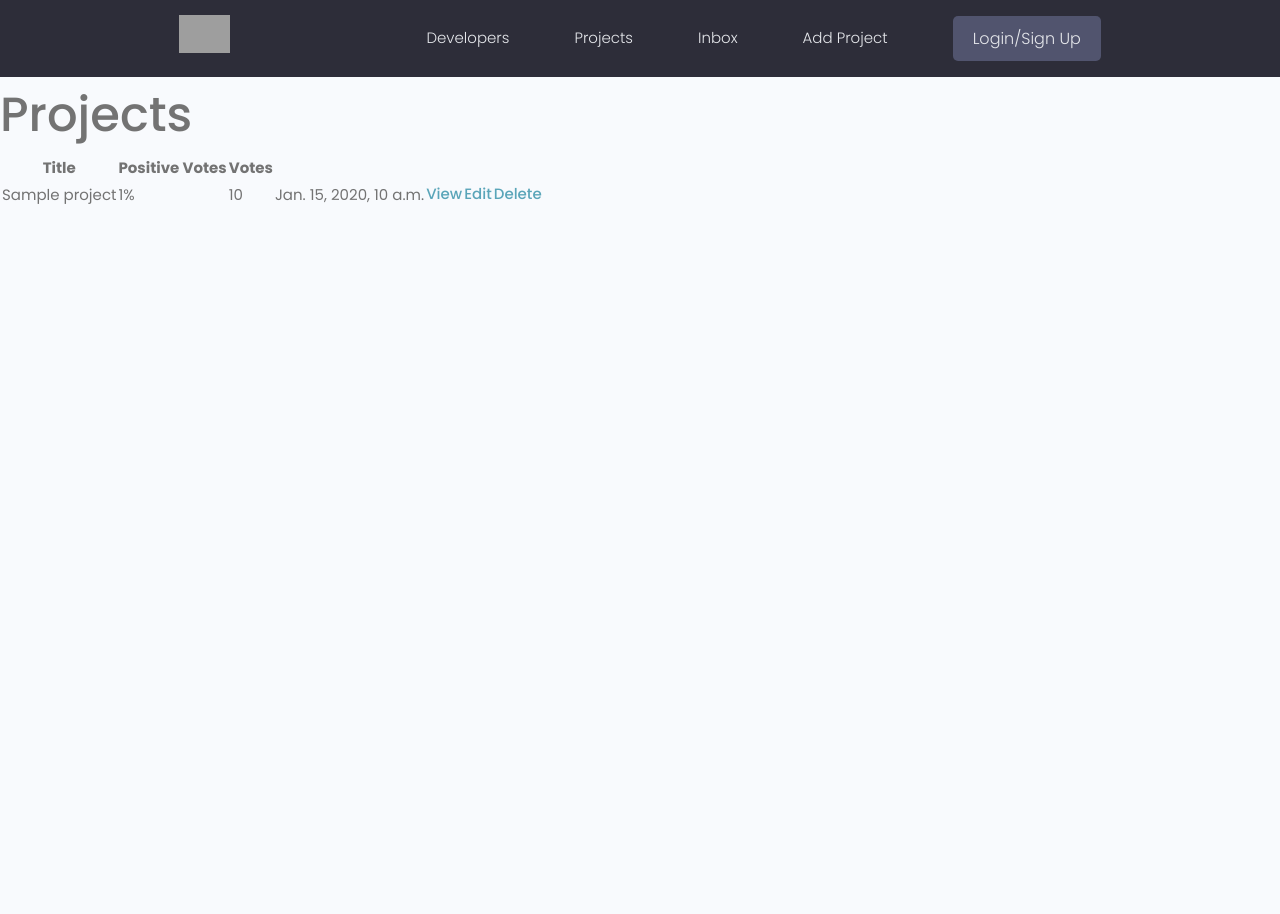
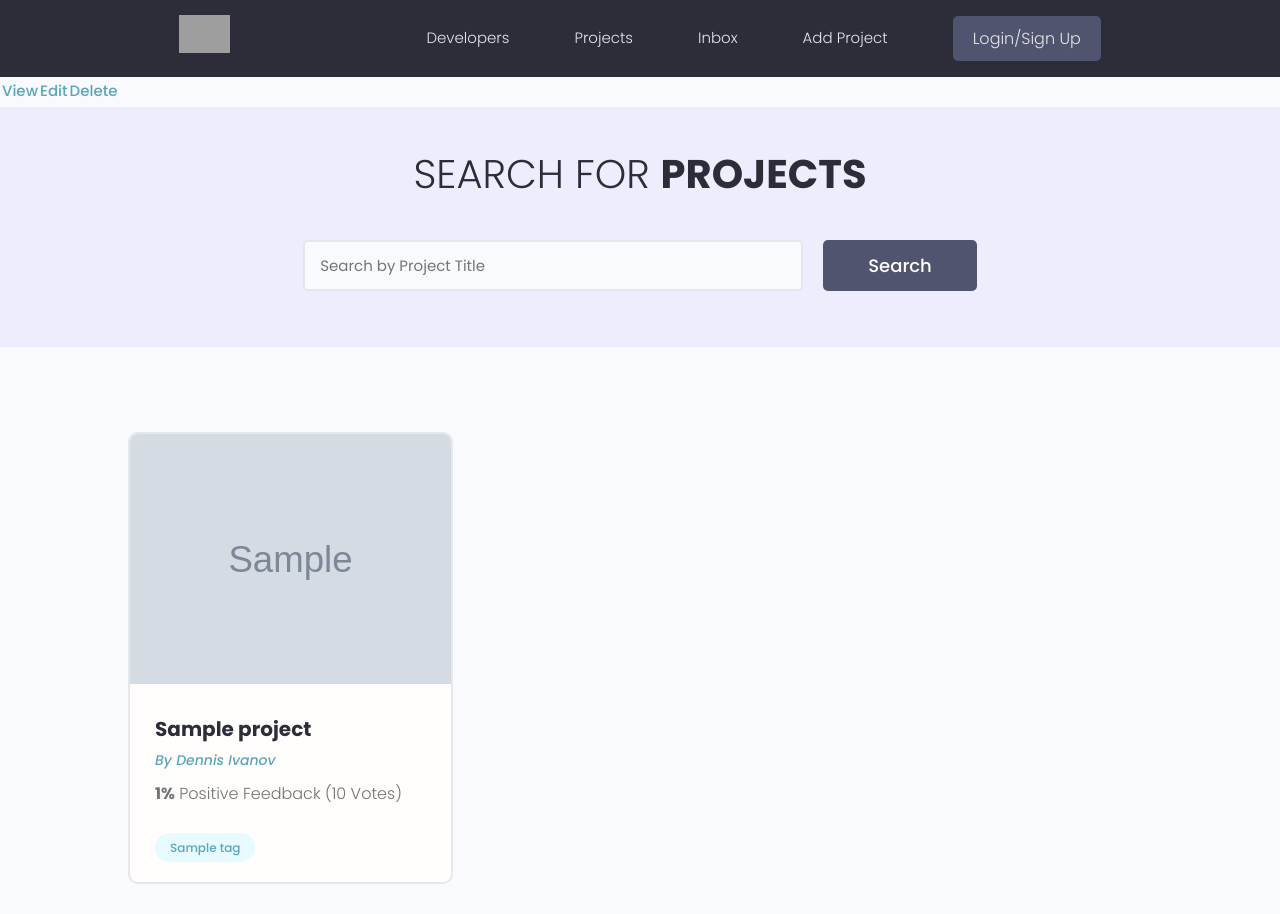
Before and after one commit to kikutan-day65/portofolio-dev-django, a Django app: page / in a window 1280 px wide. Before the commit the page ends 204 px from the top, so only its background shows below. Run offline with Django 4.2, Linux system fonts and the light colour scheme; tables that the repository leaves empty hold one stand-in row (values such as "Sample post"); grey boxes marked "Sample" are stand-in pictures; some libraries are stand-ins or nearby versions; grey boxes are pictures that could not be loaded.

Commit message:
style: change the theme for projects page and add some links

```diff
--- a/devsearch/projects/templates/projects/projects.html
+++ b/devsearch/projects/templates/projects/projects.html
@@ -3,27 +3,74 @@
 
 {% block content %}
 
-<h1>Projects</h1>
+<table>
 
-<table>
+    {% for project in projects %}
     <tr>
-        <th>Title</th>
-        <th>Positive Votes</th>
-        <th>Votes</th>
-        <th></th>
-        <th></th>
+        <td><a href="{% url 'project' project.id %}">View</a></td>
+        <td><a href="{% url 'update-project' project.id %}">Edit</a></td>
+        <td><a href="{% url 'delete-project' project.id %}">Delete</a></td>
     </tr>
-    {% for project in projects %}
-        <tr>
-            <td>{{ project.title }}</td>
-            <td>{{ project.vote_ratio }}%</td>
-            <td>{{ project.vote_total }}</td>
-            <td>{{ project.created }}</td>
-            <td><a href="{% url 'project' project.id %}">View</a></td>
-            <td><a href="{% url 'update-project' project.id %}">Edit</a></td>
-            <td><a href="{% url 'delete-project' project.id %}">Delete</a></td>
-        </tr>
     {% endfor %}
 </table>
 
+
+
+<!-- Main Section -->
+<main class="projects">
+    <section class="hero-section text-center">
+        <div class="container container--narrow">
+            <div class="hero-section__box">
+                <h2>Search for <span>Projects</span></h2>
+            </div>
+
+            <div class="hero-section__search">
+                <form class="form" action="#" method="get">
+                    <div class="form__field">
+                        <label for="formInput#search">Search By Projects </label>
+                        <input class="input input--text" id="formInput#search" type="text" name="text"
+                            placeholder="Search by Project Title" />
+                    </div>
+
+                    <input class="btn btn--sub btn--lg" type="submit" value="Search" />
+                </form>
+            </div>
+        </div>
+    </section>
+    <!-- Search Result: DevList -->
+    <section class="projectsList">
+        <div class="container">
+            <div class="grid grid--three">
+                {% for project in projects %}
+                <div class="column">
+                    <div class="card project">
+                        <a href="{% url 'project' project.id %}" class="project">
+                            <img class="project__thumbnail" src="{{ project.featured_image.url }}"
+                                alt="project thumbnail" />
+                            <div class="card__body">
+                                <h3 class="project__title">{{ project.title }}</h3>
+                                <p>
+                                    <a class="project__author" href="{% url 'project' project.id %}">By Dennis Ivanov</a>
+                                </p>
+                                <p class="project--rating">
+                                    <span style="font-weight: bold;">{{ project.vote_ratio }}%</span> Positive
+                                    Feedback ({{ project.vote_total }} Votes)
+                                </p>
+                                <div class="project__tags">
+                                    {% for tag in project.tags.all %}
+                                    <span class="tag tag--pill tag--main">
+                                        <small>{{ tag }}</small>
+                                    </span>
+                                    {% endfor %}
+                                </div>
+                            </div>
+                        </a>
+                    </div>
+                </div>
+                {% endfor %}
+            </div>
+        </div>
+    </section>
+</main>
+
 {% endblock content %}
```
Also changed, not shown: devsearch/templates/projects.html (+0 -35 lines).
